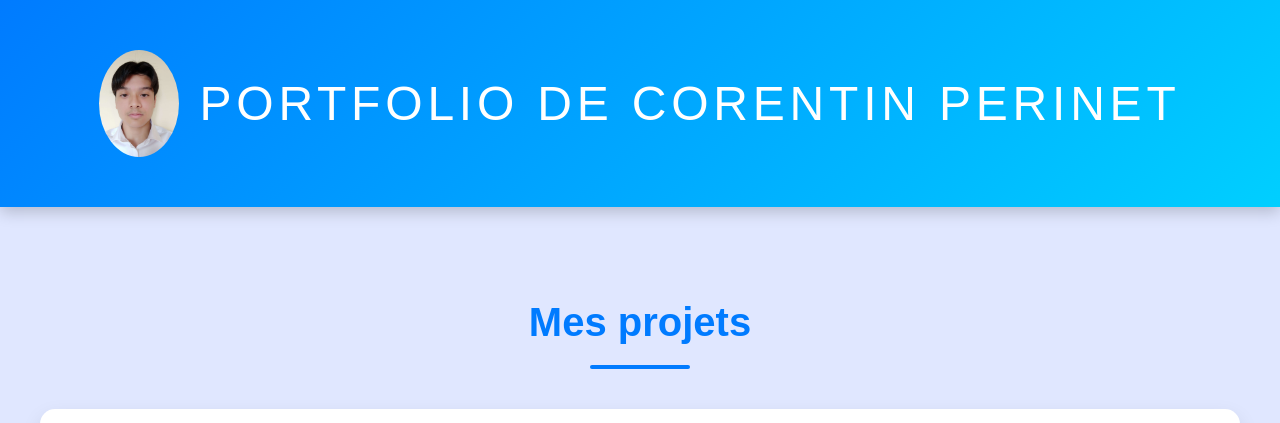
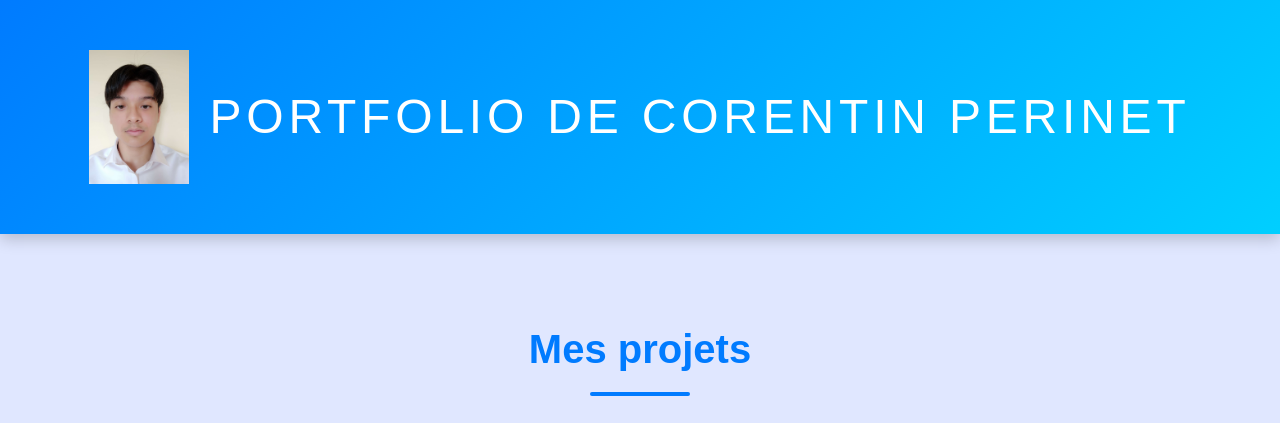
Before and after one commit to CocoPerinet/cperinet.github.io, a plain HTML site: page index.html in a window 1280 px wide. Shown: the top 423 px of the page. Drawn offline with Linux system fonts and the light colour scheme.

Commit message:
Update index.html

```diff
--- a/index.html
+++ b/index.html
@@ -26,9 +26,8 @@
       justify-content: center;
     }
     header img {
-      border-radius: 50%;
-      width: 80px;
-      height: 107px;
+      width: 100px;
+      height: auto;
       margin-right: 20px;
     }
     section {
```
